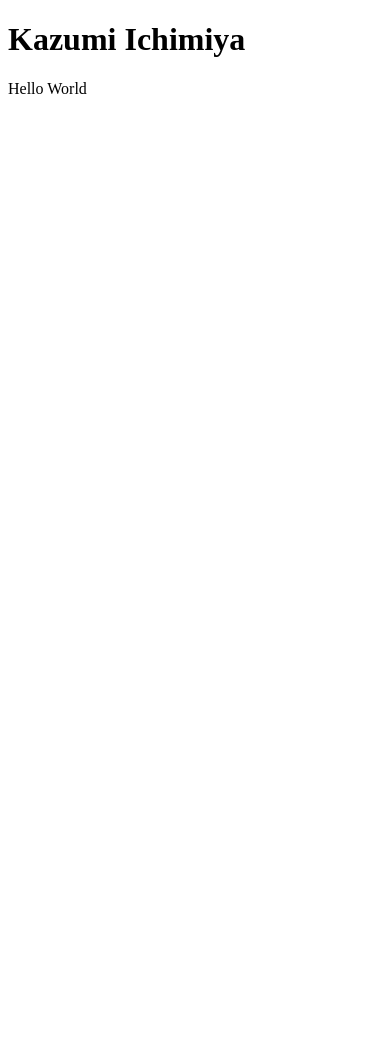
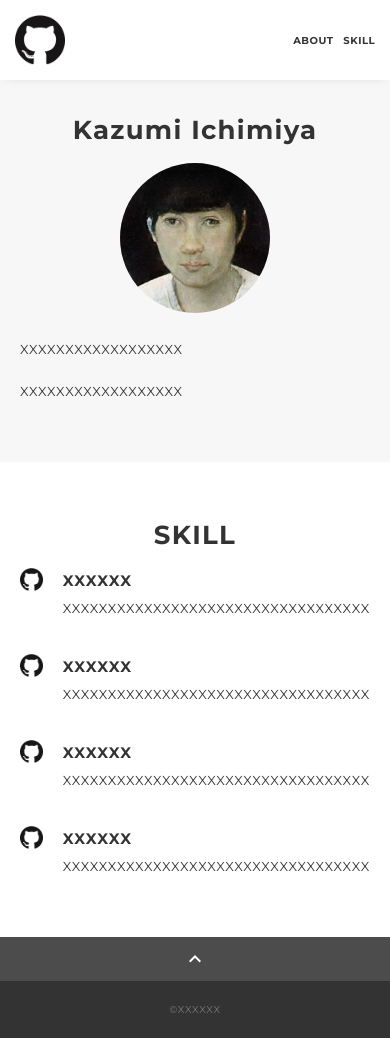
Before and after one commit to KAZU-0123/portfolio, a plain HTML site: page docs/index.html in a window 390 px wide. Before the commit the page ends 844 px from the top, so only its background shows below. Drawn offline with nearby package versions, Linux system fonts and the light colour scheme.

Commit message:
テンプレート反映

```diff
--- /dev/null
+++ b/docs/css/ress.css
@@ -0,0 +1,283 @@
+/*!
+ * ress.css • v3.0.1
+ * MIT License
+ * github.com/filipelinhares/ress
+ */
+
+/* # =================================================================
+   # Global selectors
+   # ================================================================= */
+
+html {
+  box-sizing: border-box;
+  word-break: normal;
+  -moz-tab-size: 4;
+  tab-size: 4;
+
+  -webkit-text-size-adjust: 100%; /* Prevent adjustments of font size after orientation changes in iOS */
+}
+
+*,
+::before,
+::after {
+  box-sizing: inherit;
+  background-repeat: no-repeat; /* Set `background-repeat: no-repeat` to all elements and pseudo elements */
+}
+
+::before,
+::after {
+  vertical-align: inherit;
+  text-decoration: inherit; /* Inherit text-decoration and vertical align to ::before and ::after pseudo elements */
+}
+
+* {
+  margin: 0;
+  padding: 0; /* Reset `padding` and `margin` of all elements */
+}
+
+/* # =================================================================
+   # General elements
+   # ================================================================= */
+
+hr {
+  overflow: visible; /* Show the overflow in Edge and IE */
+  height: 0; /* Add the correct box sizing in Firefox */
+}
+
+details,
+main {
+  display: block; /* Render the `main` element consistently in IE. */
+}
+
+summary {
+  display: list-item; /* Add the correct display in all browsers */
+}
+
+small {
+  font-size: 80%; /* Set font-size to 80% in `small` elements */
+}
+
+[hidden] {
+  display: none; /* Add the correct display in IE */
+}
+
+abbr[title] {
+  /* Add the correct text decoration in Chrome, Edge, IE, Opera, and Safari */
+  text-decoration: underline;
+  text-decoration: underline dotted;
+  border-bottom: none; /* Remove the bottom border in Chrome 57 */
+}
+
+a {
+  background-color: transparent; /* Remove the gray background on active links in IE 10 */
+}
+
+a:active,
+a:hover {
+  outline-width: 0; /* Remove the outline when hovering in all browsers */
+}
+
+code,
+kbd,
+pre,
+samp {
+  font-family: monospace, monospace; /* Specify the font family of code elements */
+}
+
+pre {
+  font-size: 1em; /* Correct the odd `em` font sizing in all browsers */
+}
+
+b,
+strong {
+  font-weight: bolder; /* Add the correct font weight in Chrome, Edge, and Safari */
+}
+
+/* https://gist.github.com/unruthless/413930 */
+sub,
+sup {
+  position: relative;
+  font-size: 75%;
+  line-height: 0;
+  vertical-align: baseline;
+}
+
+sub {
+  bottom: -.25em;
+}
+
+sup {
+  top: -.5em;
+}
+
+/* # =================================================================
+   # Forms
+   # ================================================================= */
+
+input {
+  border-radius: 0;
+}
+
+/* Replace pointer cursor in disabled elements */
+[disabled] {
+  cursor: default;
+}
+
+[type="number"]::-webkit-inner-spin-button,
+[type="number"]::-webkit-outer-spin-button {
+  height: auto; /* Correct the cursor style of increment and decrement buttons in Chrome */
+}
+
+[type="search"] {
+  outline-offset: -2px; /* Correct the outline style in Safari */
+
+  -webkit-appearance: textfield; /* Correct the odd appearance in Chrome and Safari */
+}
+
+[type="search"]::-webkit-search-decoration {
+  -webkit-appearance: none; /* Remove the inner padding in Chrome and Safari on macOS */
+}
+
+textarea {
+  overflow: auto; /* Internet Explorer 11+ */
+  resize: vertical; /* Specify textarea resizability */
+}
+
+button,
+input,
+optgroup,
+select,
+textarea {
+  font: inherit; /* Specify font inheritance of form elements */
+}
+
+optgroup {
+  font-weight: bold; /* Restore the font weight unset by the previous rule */
+}
+
+button {
+  overflow: visible; /* Address `overflow` set to `hidden` in IE 8/9/10/11 */
+}
+
+button,
+select {
+  text-transform: none; /* Firefox 40+, Internet Explorer 11- */
+}
+
+/* Apply cursor pointer to button elements */
+button,
+[type="button"],
+[type="reset"],
+[type="submit"],
+[role="button"] {
+  cursor: pointer;
+  color: inherit;
+}
+
+/* Remove inner padding and border in Firefox 4+ */
+button::-moz-focus-inner,
+[type="button"]::-moz-focus-inner,
+[type="reset"]::-moz-focus-inner,
+[type="submit"]::-moz-focus-inner {
+  padding: 0;
+  border-style: none;
+}
+
+/* Replace focus style removed in the border reset above */
+button:-moz-focusring,
+[type="button"]::-moz-focus-inner,
+[type="reset"]::-moz-focus-inner,
+[type="submit"]::-moz-focus-inner {
+  outline: 1px dotted ButtonText;
+}
+
+button,
+html [type="button"],
+/* Prevent a WebKit bug where (2) destroys native `audio` and `video`controls in Android 4 */
+[type="reset"],
+[type="submit"] {
+  -webkit-appearance: button; /* Correct the inability to style clickable types in iOS */
+}
+
+/* Remove the default button styling in all browsers */
+button,
+input,
+select,
+textarea {
+  border-style: none;
+  background-color: transparent;
+}
+
+/* Style select like a standard input */
+select {
+  -webkit-appearance: none; /* Chrome 41+ */
+  -moz-appearance: none; /* Firefox 36+ */
+}
+
+select::-ms-expand {
+  display: none; /* Internet Explorer 11+ */
+}
+
+select::-ms-value {
+  color: currentColor; /* Internet Explorer 11+ */
+}
+
+legend {
+  display: table; /* Correct the text wrapping in Edge and IE */
+  max-width: 100%; /* Correct the text wrapping in Edge and IE */
+  max-width: 100%; /* Correct the text wrapping in Edge 18- and IE */
+  white-space: normal; /* Correct the text wrapping in Edge and IE */
+  color: inherit; /* Correct the color inheritance from `fieldset` elements in IE */
+  border: 0; /* Correct `color` not being inherited in IE 8/9/10/11 */
+}
+
+::-webkit-file-upload-button {
+  font: inherit; /* Change font properties to `inherit` in Chrome and Safari */
+  color: inherit;
+  /* Correct the inability to style clickable types in iOS and Safari */
+
+  -webkit-appearance: button;
+}
+
+/* # =================================================================
+   # Specify media element style
+   # ================================================================= */
+
+img {
+  border-style: none; /* Remove border when inside `a` element in IE 8/9/10 */
+}
+
+/* Add the correct vertical alignment in Chrome, Firefox, and Opera */
+progress {
+  vertical-align: baseline;
+}
+
+/* # =================================================================
+   # Accessibility
+   # ================================================================= */
+
+/* Hide content from screens but not screenreaders */
+@media screen {
+  [hidden~="screen"] {
+    display: inherit;
+  }
+  [hidden~="screen"]:not(:active):not(:focus):not(:target) {
+    position: absolute !important;
+    clip: rect(0 0 0 0) !important;
+  }
+}
+
+/* Specify the progress cursor of updating elements */
+[aria-busy="true"] {
+  cursor: progress;
+}
+
+/* Specify the pointer cursor of trigger elements */
+[aria-controls] {
+  cursor: pointer;
+}
+
+/* Specify the unstyled cursor of disabled, not-editable, or otherwise inoperable elements */
+[aria-disabled] {
+  cursor: default;
+}
--- /dev/null
+++ b/docs/css/style.css
@@ -0,0 +1,311 @@
+body {
+  font-family: "Montserrat","Helvetica Neue",Arial,"Hiragino Kaku Gothic ProN","Hiragino Sans",Meiryo,sans-serif;
+  font-size: 14px;
+  line-height: 1.8;
+  letter-spacing: .8px;
+  color: #333;
+}
+
+a {
+  transition: opacity .3s;
+  text-decoration: none;
+  color: #1ca9e3;
+}
+
+img {
+  max-width: 100%;
+  height: auto;
+  vertical-align: bottom;
+  border-style: none;
+}
+
+ul,
+li {
+  list-style: none;
+}
+
+.pc-only {
+  display: block;
+}
+
+.sp-only {
+  display: none;
+}
+
+.wrapper {
+  padding-top: 73px;
+}
+
+.section {
+  padding: 90px 0;
+}
+
+.section:nth-of-type(odd) {
+  background-color: #f7f7f7;
+}
+
+.inner {
+  max-width: 1340px;
+  margin: 0 auto;
+  padding: 0 40px;
+}
+
+.title {
+  font-size: 34px;
+  font-weight: bold;
+  line-height: 1;
+  margin-bottom: 40px;
+  text-align: center;
+  letter-spacing: .05em;
+  color: #333;
+}
+
+.lead {
+  margin-bottom: 30px;
+}
+
+/*--- header ---*/
+.header {
+  position: fixed;
+  top: 0;
+  z-index: 1;
+  width: 100%;
+  background-color: #fff;
+  box-shadow: 0 5px 10px -6px rgba(0,0,0,.1);
+}
+
+.header .inner {
+  display: flex;
+  align-items: center;
+  justify-content: space-between;
+  padding: 20px 40px;
+}
+
+.header-logo {
+  font-size: 20px;
+  font-weight: bold;
+  line-height: 1.2;
+  margin-right: 20px;
+  letter-spacing: .05em;
+}
+
+.header-logo a {
+  color: #333;
+}
+
+.header-banner {
+  width: 50px;
+}
+.header-nav-list {
+  display: flex;
+  justify-content: space-between;
+}
+
+.header-nav-item:not(:last-child) {
+  margin-right: 20px;
+}
+
+.header-nav-item a {
+  position: relative;
+  font-size: 13px;
+  font-weight: bold;
+  display: inline-block;
+  padding: 5px 0;
+  transition: .3s;
+  letter-spacing: .05em;
+  color: #333;
+}
+.header-nav-item a:after {
+  position: absolute;
+  bottom: 0;
+  left: 50%;
+  width: 0;
+  height: 3px;
+  content: "";
+  transition: .3s;
+  -webkit-transform: translateX(-50%);
+  transform: translateX(-50%);
+  background-color: #333;
+}
+
+.header-nav-item a:hover:after {
+  width: 100%;
+}
+
+/*--- about ---*/
+.profile {
+  display: flex;
+  flex-wrap: wrap;
+  max-width: 800px;
+  margin: 0 auto;
+}
+.profile-img {
+  width: 20%;
+  margin-right: 30px;
+  border-radius: 50%;
+}
+.profile-img img {
+  border-radius: 50%;
+}
+.profile-body {
+  flex: 1;
+}
+.profile-body p:not(:last-child) {
+  margin-bottom: 30px;
+}
+
+/*--- skill ---*/
+.skill-list {
+  display: flex;
+  flex-wrap: wrap;
+  justify-content: space-between;
+  margin-bottom: -50px;
+}
+
+.skill-item {
+  display: flex;
+  align-items: flex-start;
+  justify-content: space-between;
+  width: 48%;
+  margin-bottom: 50px;
+}
+
+.skill-img {
+  width: 60px;
+  height: auto;
+  margin-right: 20px;
+}
+
+.skill-body {
+  flex: 1;
+}
+
+.skill-name {
+  margin-bottom: 3px;
+}
+
+/*--- contact ---*/
+.contact {
+  text-align: center;
+}
+
+.contact-item:not(:last-child) {
+  margin-right: 10px;
+}
+
+.contact-icon {
+  width: 50px;
+}
+
+/*--- page-top ---*/
+.page-top {
+  font-weight: bold;
+  padding: 10px;
+  cursor: pointer;
+  text-align: center;
+  background-color: #4c4c4c;
+}
+
+.page-top .material-icons-outlined {
+  vertical-align: bottom;
+  color: #fff;
+}
+
+/*--- footer ---*/
+.footer {
+  padding: 30px;
+  background-color: #333;
+}
+
+.copyright {
+  font-size: 10px;
+  text-align: center;
+  color: #797979;
+}
+
+
+/* --- media Queries 767 ---*/
+@media screen and (max-width: 767px) {
+  body {
+    font-size: 13px;
+    line-height: 1.7;
+  }
+
+  .pc-only {
+    display: none;
+  }
+
+  .sp-only {
+    display: block;
+  }
+
+  .title {
+    font-size: 26px;
+    margin-bottom: 20px;
+  }
+
+  .wrapper {
+    padding-top: 57px;
+  }
+
+  .section {
+    padding: 60px 0;
+  }
+
+  .inner {
+    padding: 0 20px;
+  }
+
+  .header .inner {
+    padding: 15px;
+  }
+
+  .header-logo {
+    font-size: 15px;
+    margin-right: 15px;
+  }
+
+  .header-nav-item:not(:last-child) {
+    margin-right: 10px;
+  }
+
+  .header-nav-item a {
+    font-size: 10px;
+  }
+
+  .header-nav-item a:after {
+    display: none;
+  }
+
+  .profile {
+    display: block;
+  }
+  .profile-img {
+    width: 150px;
+    margin: 0 auto;
+    margin-bottom: 25px;
+  }
+
+  .profile-body p:not(:last-child) {
+    margin-bottom: 20px;
+  }
+
+  .skill-list {
+    display: block;
+    margin-bottom: 0;
+  }
+
+  .skill-item {
+    width: 100%;
+    margin-bottom: 35px;
+  }
+
+  .skill-item:last-child {
+    margin-bottom: 0;
+  }
+
+  .footer {
+    padding: 20px;
+  }
+
+}
--- a/docs/index.html
+++ b/docs/index.html
@@ -1,11 +1,117 @@
 <!DOCTYPE html>
 <html>
 <head>
-<meta charset="UTF-8">
-<title>My Portfolio</title>
+<meta charset="utf-8" />
+<meta name="viewport"
+	content="width=device-width,initial-scale=1.0,user-scalable=no" />
+<meta property="og:type" content="website" />
+<meta property="og:title" content="XXXXXX's portfolio" />
+<!-- <meta property="og:url" content="dummyurl" /> -->
+<meta property="og:description" content="XXXXXXの自己紹介サイトです。" />
+<meta property="og:image" content="img/ogp.png" />
+<meta name="description" content="XXXXXXの自己紹介サイトです。" />
+<title>XXXXXX ポートフォリオ</title>
+<link rel="preconnect" href="https://fonts.gstatic.com" />
+<link
+	href="https://fonts.googleapis.com/css2?family=Montserrat:wght@400;700&display=swap"
+	rel="stylesheet" />
+<link
+	href="https://fonts.googleapis.com/css?family=Material+Icons+Outlined"
+	rel="stylesheet" />
+<link href="css/ress.css" media="all" rel="stylesheet" type="text/css" />
+<link href="css/style.css" media="all" rel="stylesheet" type="text/css" />
+<!-- <link rel="shortcut icon" href="img/favicon.ico" /> -->
+<!-- <link rel="canonical" href="dummyurl" /> -->
 </head>
+
 <body>
-	<h1>Kazumi Ichimiya</h1>
-	<p>Hello World</p>
+	<div class="wrapper">
+		<header class="header">
+			<div class="inner">
+				<h1 class="header-logo">
+					<a href="#"><img class="header-banner" src="img/github.png"
+						alt="ロゴマーク" /> </a>
+				</h1>
+				<nav class="header-nav">
+					<ul class="header-nav-list">
+						<li class="header-nav-item"><a href="#about">ABOUT</a></li>
+						<li class="header-nav-item"><a href="#skill">SKILL</a></li>
+					</ul>
+				</nav>
+			</div>
+		</header>
+
+		<main class="content">
+			<section class="about section" id="about">
+				<div class="inner">
+					<h2 class="title">Kazumi Ichimiya</h2>
+					<div class="profile">
+						<p class="profile-img">
+							<img src="img/profile.png" alt="自画像" />
+						</p>
+						<div class="profile-body">
+							<p>XXXXXXXXXXXXXXXXXX</p>
+							<p>XXXXXXXXXXXXXXXXXX</p>
+						</div>
+					</div>
+				</div>
+			</section>
+
+			<section class="skill section" id="skill">
+				<div class="inner">
+					<h2 class="title">SKILL</h2>
+					<div class="skill-list">
+						<div class="skill-item">
+							<p class="skill-img">
+								<img src="img/github.png" alt="logo" />
+							</p>
+							<div class="skill-body">
+								<h3 class="skill-name">XXXXXX</h3>
+								<p class="skill-text">XXXXXXXXXXXXXXXXXXXXXXXXXXXXXXXXXX</p>
+							</div>
+						</div>
+						<div class="skill-item">
+							<p class="skill-img">
+								<img src="img/github.png" alt="logo" />
+							</p>
+							<div class="skill-body">
+								<h3 class="skill-name">XXXXXX</h3>
+								<p class="skill-text">XXXXXXXXXXXXXXXXXXXXXXXXXXXXXXXXXX</p>
+							</div>
+						</div>
+						<div class="skill-item">
+							<p class="skill-img">
+								<img src="img/github.png" alt="logo" />
+							</p>
+							<div class="skill-body">
+								<h3 class="skill-name">XXXXXX</h3>
+								<p class="skill-text">XXXXXXXXXXXXXXXXXXXXXXXXXXXXXXXXXX</p>
+							</div>
+						</div>
+						<div class="skill-item">
+							<p class="skill-img">
+								<img src="img/github.png" alt="logo" />
+							</p>
+							<div class="skill-body">
+								<h3 class="skill-name">XXXXXX</h3>
+								<p class="skill-text">XXXXXXXXXXXXXXXXXXXXXXXXXXXXXXXXXX</p>
+							</div>
+						</div>
+					</div>
+				</div>
+			</section>
+
+			<div class="page-top" id="js-page-top">
+				<span class="material-icons-outlined">expand_less</span>
+			</div>
+
+			<footer class="footer">
+				<div class="copyright">&copy;XXXXXX</div>
+			</footer>
+		</main>
+	</div>
+	<script
+		src="https://ajax.googleapis.com/ajax/libs/jquery/3.5.1/jquery.min.js"></script>
+	<script src="js/script.js"></script>
 </body>
 </html>
--- /dev/null
+++ b/docs/js/script.js
@@ -0,0 +1,20 @@
+$(function () {
+
+  //ページ内スクロール
+  var navHeight = $(".header").outerHeight();
+
+  $('a[href^="#"]').on("click", function () {
+    var href = $(this).attr("href");
+    var target = $(href == "#" || href == "" ? "html" : href);
+    var position = target.offset().top - navHeight;
+    $("html, body").animate({ scrollTop: position, }, 300, "swing");
+    return false;
+  });
+
+  //ページトップ
+  $("#js-page-top").on("click", function () {
+    $("body,html").animate({ scrollTop: 0, }, 300);
+    return false;
+  });
+
+});
```
Also changed, not shown: docs/img/github.png (added), docs/img/ogp.png (added), docs/img/profile.png (added).
